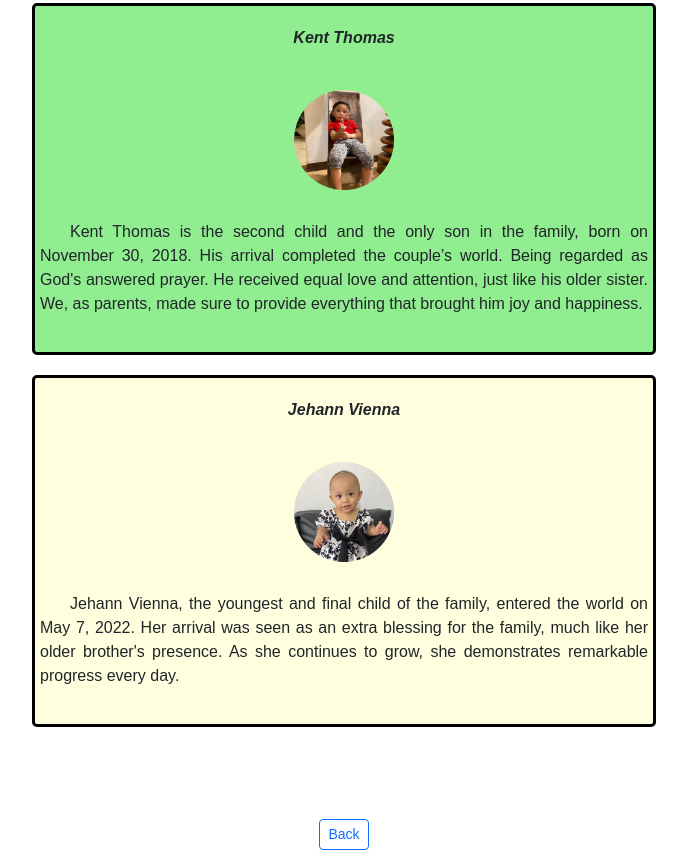
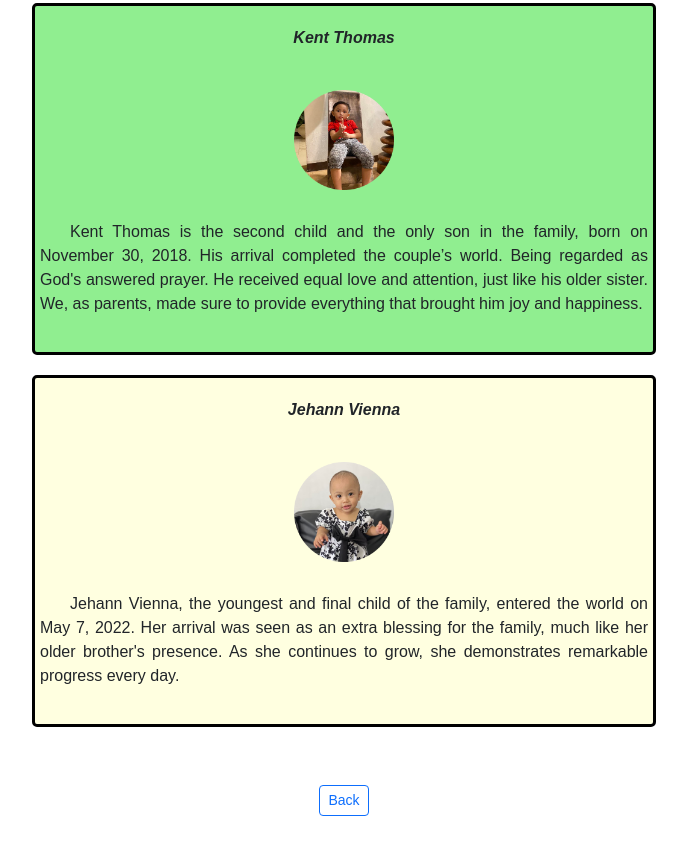
Before and after one commit to baggsviva/baggsviva.github.io, a plain HTML site: page family.html in a window 1280 px wide. Shown: the part 2416-3282 px from the top of the page, without its empty margins (296-983 px from the left). After the commit the page ends 3248 px from the top, so only its background shows below. Drawn offline with nearby package versions, Linux system fonts and the light colour scheme.

Commit message:
Update family.html

```diff
--- a/family.html
+++ b/family.html
@@ -176,7 +176,7 @@
 
     #button {
           text-align: center;
-          margin-top: 20px;
+          margin-top: 10px;
         }
 
 
@@ -220,7 +220,6 @@
       border: solid black 3px;
       margin-top: 20px;
     }
-
   }
       /*****************************Previous Codes Starts Here! *********************************/
       /* body {
@@ -664,10 +663,9 @@
 
     <br />
     <br />
-    <br />
 
-    <div id="button">
-      <button type="button" class="btn btn-outline-primary btn-sm px-6">
+      <div id="button">
+       <button type="button" class="btn btn-outline-primary btn-sm px-6">
         <a href="index.html" class="nav-link"> Back</a>
       </button>
     </div>
```
